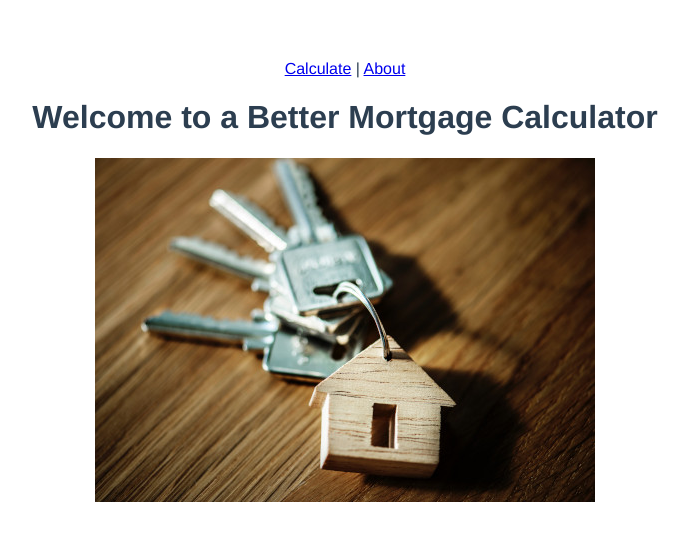
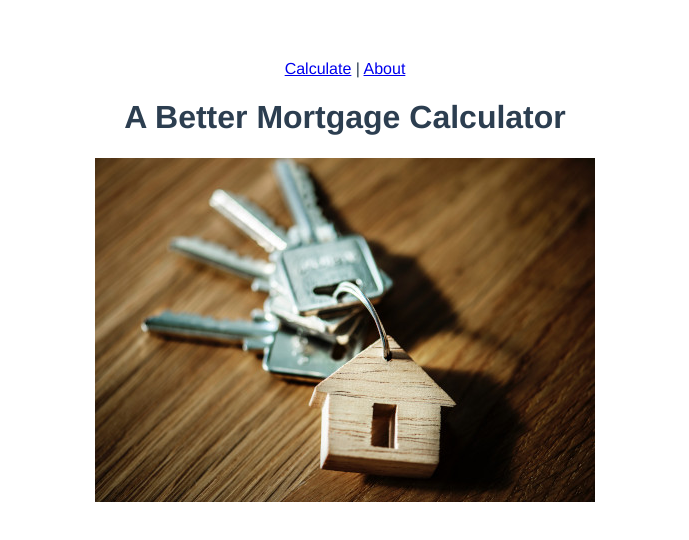
Before and after one commit to pstarliu/better-mortgage-cal-vue, a Vue app: page / in a window 1280 px wide. Shown: the top 540 px of the page, without its empty margins (295-984 px from the left). Built offline with nearby package versions, Linux system fonts and the light colour scheme.

Commit message:
Update the layout.

```diff
--- a/src/App.vue
+++ b/src/App.vue
@@ -10,8 +10,6 @@
   <!-- route outlet -->
   <!-- component matched by the route will render here -->
   <router-view></router-view>
-    <img alt="Mortgage Calculator logo" src="./assets/mortgage-unsplash-xs.jpg">
-
   </div>
 </template>
 
--- a/src/components/Home.vue
+++ b/src/components/Home.vue
@@ -1,5 +1,6 @@
 <template>
   <div>
-    <h1>Welcome to a Better Mortgage Calculator</h1>
+    <h1>A Better Mortgage Calculator</h1>
+    <img alt="Mortgage Calculator logo" src="../assets/mortgage-unsplash-xs.jpg">
   </div>
 </template>
```
